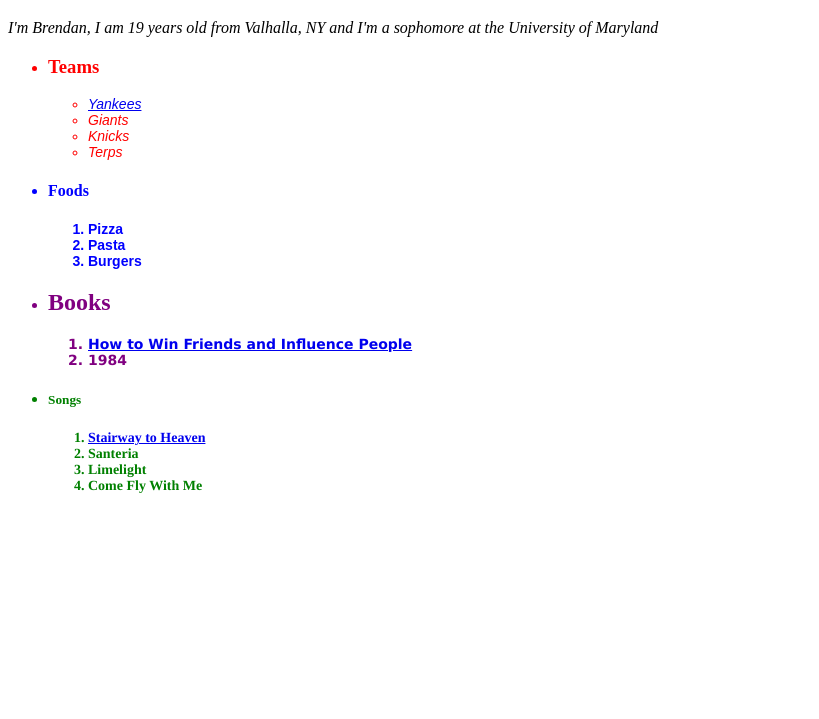
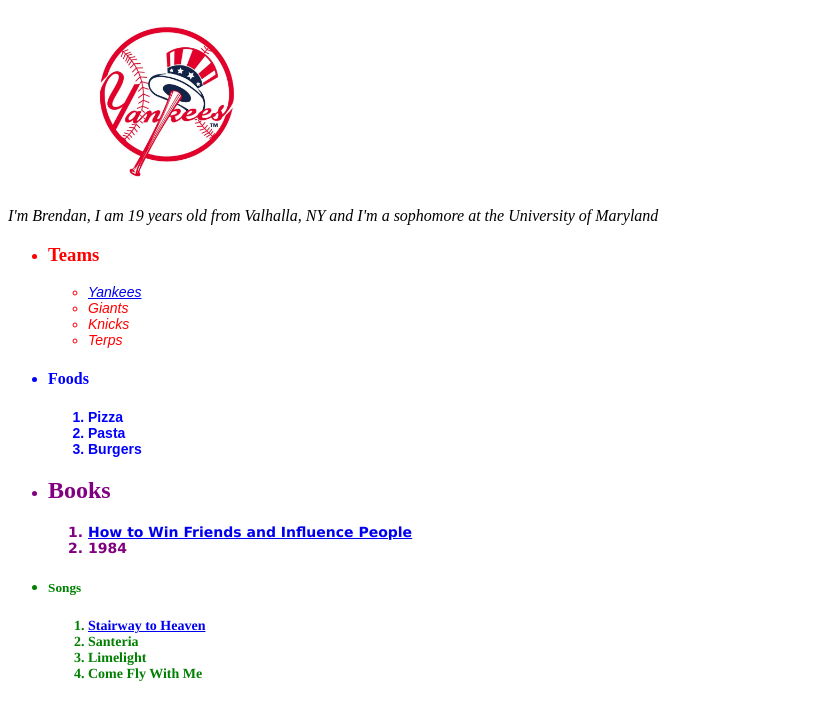
Before and after one commit to brendanhoffman105/brendanhoffman105.github.io, a plain HTML site: page index.html in a window 1280 px wide. Shown: the part 61-780 px from the top of the page, without its empty margins (0-819 px from the left). Drawn offline with Linux system fonts and the light colour scheme.

Commit message:
Update index.html

```diff
--- a/index.html
+++ b/index.html
@@ -19,7 +19,7 @@
 	<h1 style="text-align:center">Brendan Hoffman</h1>
 
 	<!--Yankees logo-->
-	<a href="http://hmpg.net/"<img src="yankees.jpg" width="320px" alt="Yankees" /></a>
+	<a href="http://hmpg.net/"><img src="yankees.jpg" width="320px" alt="Yankees" /></a>
 
 
 	<!--paragraph with breif self-description-->
```
